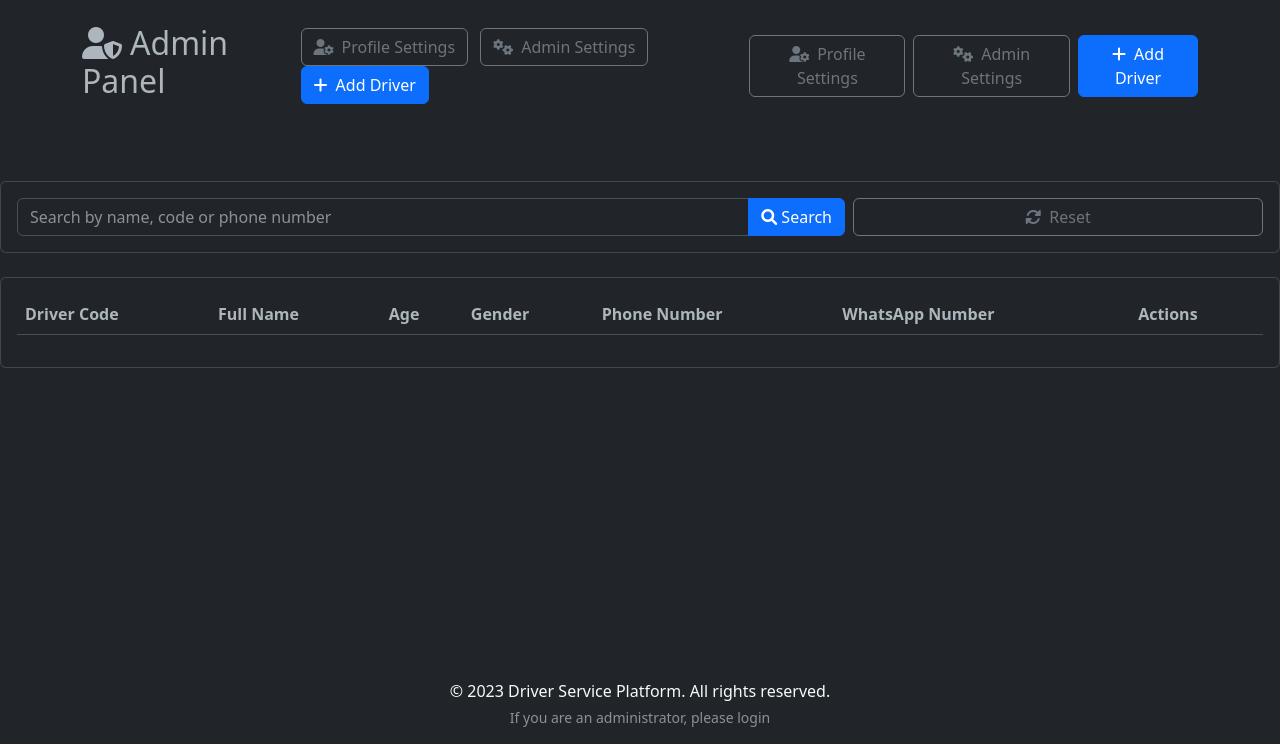
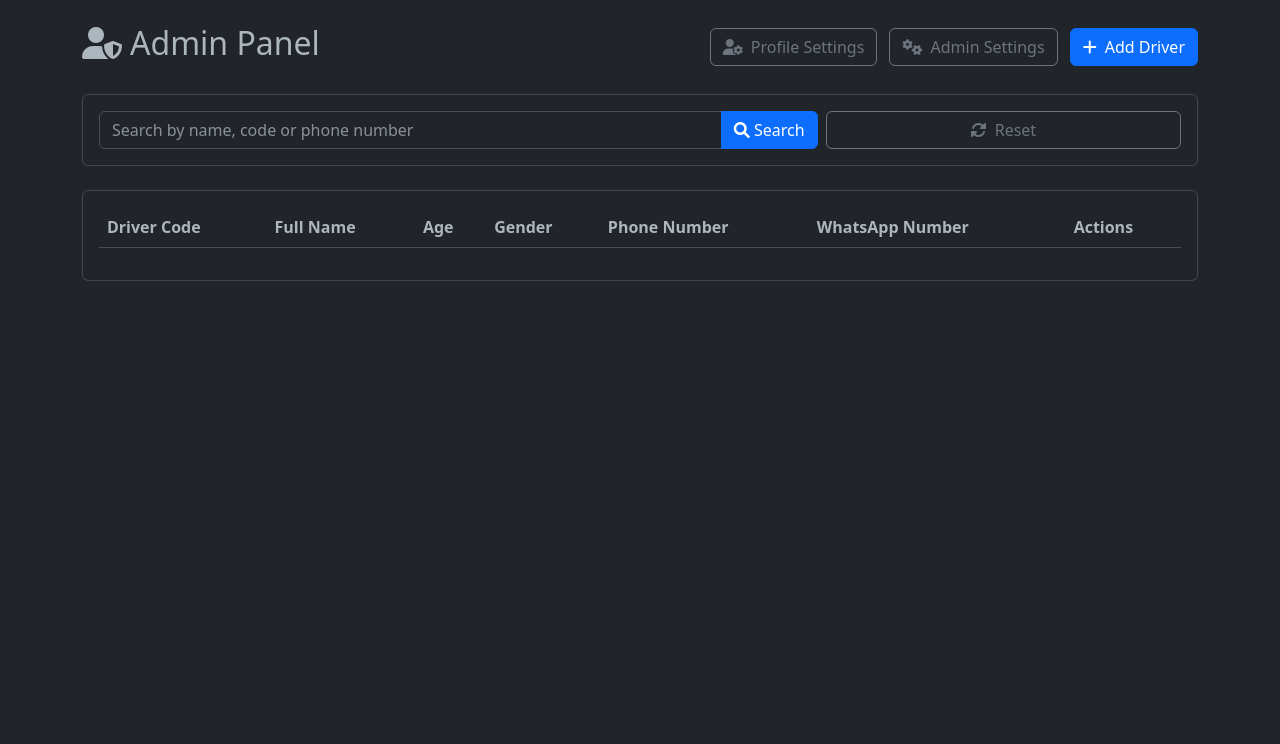
Before and after one commit to nurbek18/new_driver_help, a Flask app: page /admin in a window 1280 px wide. Shown: the part 56-800 px from the top of the page. Run offline with Flask 3, Linux system fonts and the light colour scheme; a user stored in the database is signed in; data that the repository does not hold is empty; some libraries are stand-ins or nearby versions.

Commit message:
Fix admin UI issues and adjust footer placement
Replit-Commit-Author: Agent
Replit-Commit-Session-Id: 3a7fac76-8383-4b37-a2d8-bb24a9e8a051
Replit-Commit-Screenshot-Url: https://storage.googleapis.com/screenshot-production-us-central1/8ad5b2fb-55fd-43c2-8359-520d2f8da679/de0b08b8-37b2-4908-93cd-bda259f4a422.jpg

```diff
--- a/templates/admin.html
+++ b/templates/admin.html
@@ -6,16 +6,6 @@
 <div class="mb-4 d-flex justify-content-between align-items-center">
     <h2><i class="fas fa-user-shield me-2"></i>{{ _('admin_panel') }}</h2>
     <div>
-        <a href="{{ url_for('admin_profile') }}" class="btn btn-outline-secondary me-2">
-            <i class="fas fa-user-cog me-2"></i>{{ _('profile_settings') }}
-        </a>
-        <a href="{{ url_for('admin_settings') }}" class="btn btn-outline-secondary me-2">
-            <i class="fas fa-cogs me-2"></i>{{ _('admin_settings') }}
-        </a>
-        <button type="button" class="btn btn-primary" data-bs-toggle="modal" data-bs-target="#addDriverModal">
-            <i class="fas fa-plus me-2"></i>{{ _('add_driver') }}
-        </button>
-    </div>
         <a href="{{ url_for('admin_profile') }}" class="btn btn-outline-secondary me-2">
             <i class="fas fa-user-cog me-2"></i>{{ _('profile_settings') }}
         </a>
@@ -364,7 +354,7 @@
                 const driverId = this.getAttribute('data-driver-id');
                 document.getElementById('delete-driver-id').value = driverId;
 
-                // Show the delete modal
+                // Show the delete confirmation modal
                 new bootstrap.Modal(document.getElementById('deleteDriverModal')).show();
             });
         });
@@ -398,48 +388,32 @@
             });
         });
 
-        // Setup admin search functionality
+        // Search functionality
         document.getElementById('search-btn').addEventListener('click', function() {
             const searchQuery = document.getElementById('admin-search-input').value.trim();
-            if (searchQuery) {
-                fetch(`/api/drivers?search=${encodeURIComponent(searchQuery)}`)
+            filterDriversBySearch(searchQuery);
+        });
+
+        // Reset search functionality
+        document.getElementById('reset-search-btn').addEventListener('click', function() {
+            document.getElementById('admin-search-input').value = '';
+            filterDriversBySearch('');
+        });
+
+        function filterDriversBySearch(query) {
+            fetch(`/api/drivers?search=${encodeURIComponent(query)}`)
                 .then(response => response.json())
                 .then(drivers => {
-                    updateDriversTable(drivers);
-                })
-                .catch(error => {
-                    console.error('Error searching drivers:', error);
-                    showAlert('danger', 'An error occurred while searching drivers.');
-                });
-            }
-        });
-
-        // Reset search button
-        document.getElementById('reset-search-btn').addEventListener('click', function() {
-            document.getElementById('admin-search-input').value = '';
-            fetch('/api/drivers')
-            .then(response => response.json())
-            .then(drivers => {
-                updateDriversTable(drivers);
-            })
-            .catch(error => {
-                console.error('Error resetting search:', error);
-                showAlert('danger', 'An error occurred while resetting the search.');
-            });
-        });
-
-        // Function to update drivers table
-        function updateDriversTable(drivers) {
                     const tableBody = document.getElementById('drivers-table-body');
                     tableBody.innerHTML = '';
 
                     if (drivers.length === 0) {
+                        // No drivers found
                         const row = document.createElement('tr');
-                row.innerHTML = `<td colspan="7" class="text-center">{{ _('no_drivers_found') }}</td>`;
+                        row.innerHTML = `<td colspan="7" class="text-center py-4">{{ _('no_drivers_found') }}</td>`;
                         tableBody.appendChild(row);
-                return;
-            }
-
+                    } else {
+                        // Populate table with drivers
                         drivers.forEach(driver => {
                             const row = document.createElement('tr');
                             row.innerHTML = `
@@ -467,7 +441,7 @@
                             tableBody.appendChild(row);
                         });
 
-            // Reattach event listeners to new buttons
+                        // Reattach event listeners
                         document.querySelectorAll('.edit-driver').forEach(button => {
                             button.addEventListener('click', function() {
                                 const driverId = this.getAttribute('data-driver-id');
@@ -478,7 +452,6 @@
                                 document.getElementById('edit-phone').value = this.getAttribute('data-driver-phone');
                                 document.getElementById('edit-whatsapp').value = this.getAttribute('data-driver-whatsapp');
 
-                    // Show the edit modal
                                 new bootstrap.Modal(document.getElementById('editDriverModal')).show();
                             });
                         });
@@ -488,19 +461,36 @@
                                 const driverId = this.getAttribute('data-driver-id');
                                 document.getElementById('delete-driver-id').value = driverId;
 
-                    // Show the delete modal
                                 new bootstrap.Modal(document.getElementById('deleteDriverModal')).show();
                             });
                         });
                     }
+                })
+                .catch(error => {
+                    console.error('Error searching drivers:', error);
+                    showAlert('danger', 'An error occurred while searching drivers.');
+                });
+        }
 
-        // Allow searching on Enter key press
-        document.getElementById('admin-search-input').addEventListener('keydown', function(event) {
-            if (event.key === 'Enter') {
-                event.preventDefault();
-                document.getElementById('search-btn').click();
+        // Alert function
+        function showAlert(type, message) {
+            const alertDiv = document.createElement('div');
+            alertDiv.className = `alert alert-${type} alert-dismissible fade show position-fixed top-0 start-50 translate-middle-x mt-3`;
+            alertDiv.style.zIndex = 1050;
+            alertDiv.innerHTML = `
+                ${message}
+                <button type="button" class="btn-close" data-bs-dismiss="alert" aria-label="Close"></button>
+            `;
+            document.body.appendChild(alertDiv);
+
+            // Auto dismiss after 3 seconds
+            setTimeout(() => {
+                if (alertDiv) {
+                    alertDiv.classList.remove('show');
+                    setTimeout(() => alertDiv.remove(), 150);
                 }
-        });
+            }, 3000);
+        }
     });
 </script>
 {% endblock %}
--- a/templates/base.html
+++ b/templates/base.html
@@ -68,18 +68,7 @@
         {% block content %}{% endblock %}
     </div>
 
-    <footer class="footer py-3 bg-dark text-light mt-auto fixed-bottom">
-        <div class="container text-center">
-            <div class="row">
-                <div class="col-12">
-                    <p class="mb-1">{{ _('footer_copyright') }}</p>
-                    <p class="small mb-0">
-                        <a href="{{ url_for('login') }}" class="text-muted footer-admin-link">{{ _('admin_login_message') }}</a>
-                    </p>
-                </div>
-            </div>
-        </div>
-    </footer>
+    {% block footer %}{% endblock %}
 
     <script src="https://cdn.jsdelivr.net/npm/bootstrap@5.3.0/dist/js/bootstrap.bundle.min.js"></script>
     <script src="https://code.jquery.com/jquery-3.6.0.min.js"></script>
```
Also changed, not shown: templates/index.html (+16 -1 lines). Lines whose indentation alone changed are shown as unchanged.
